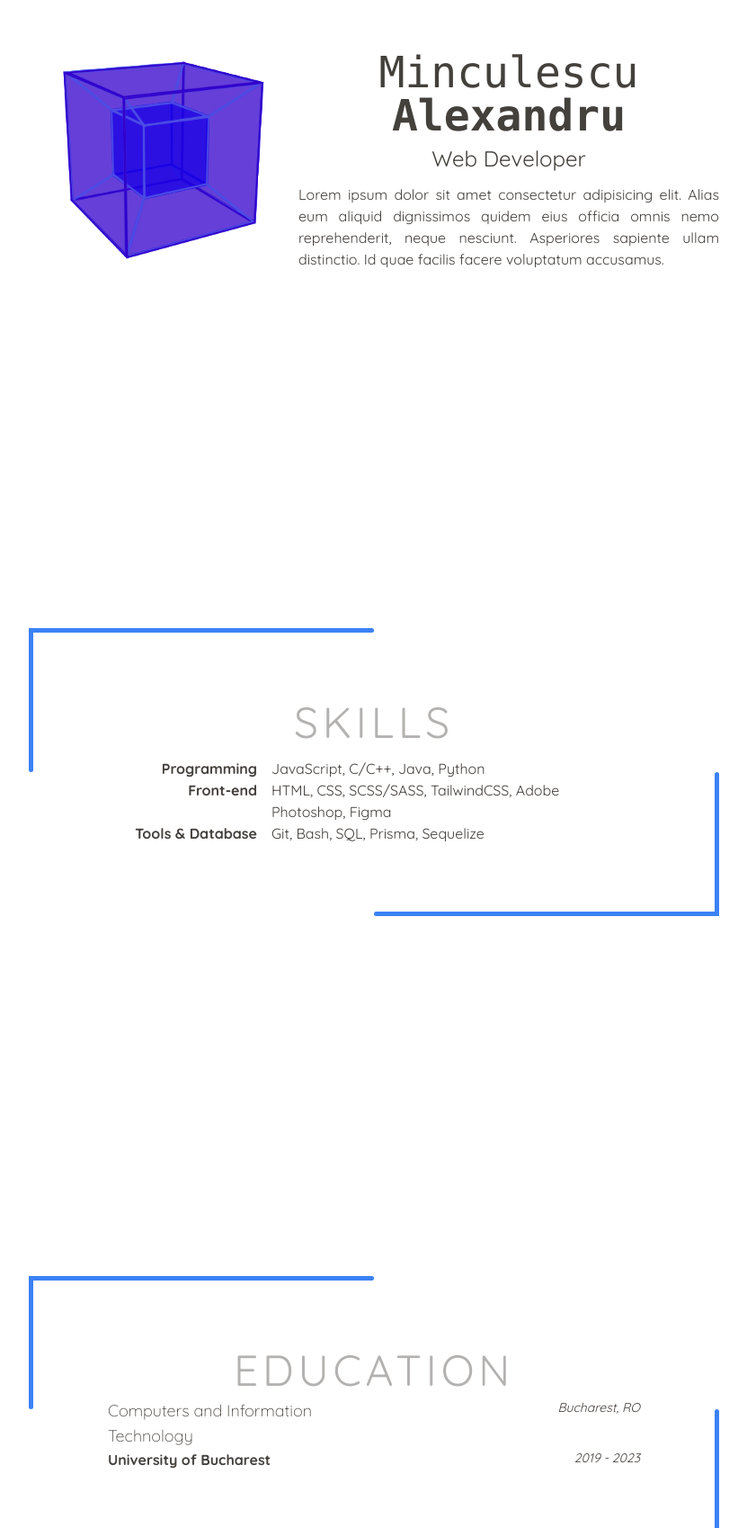
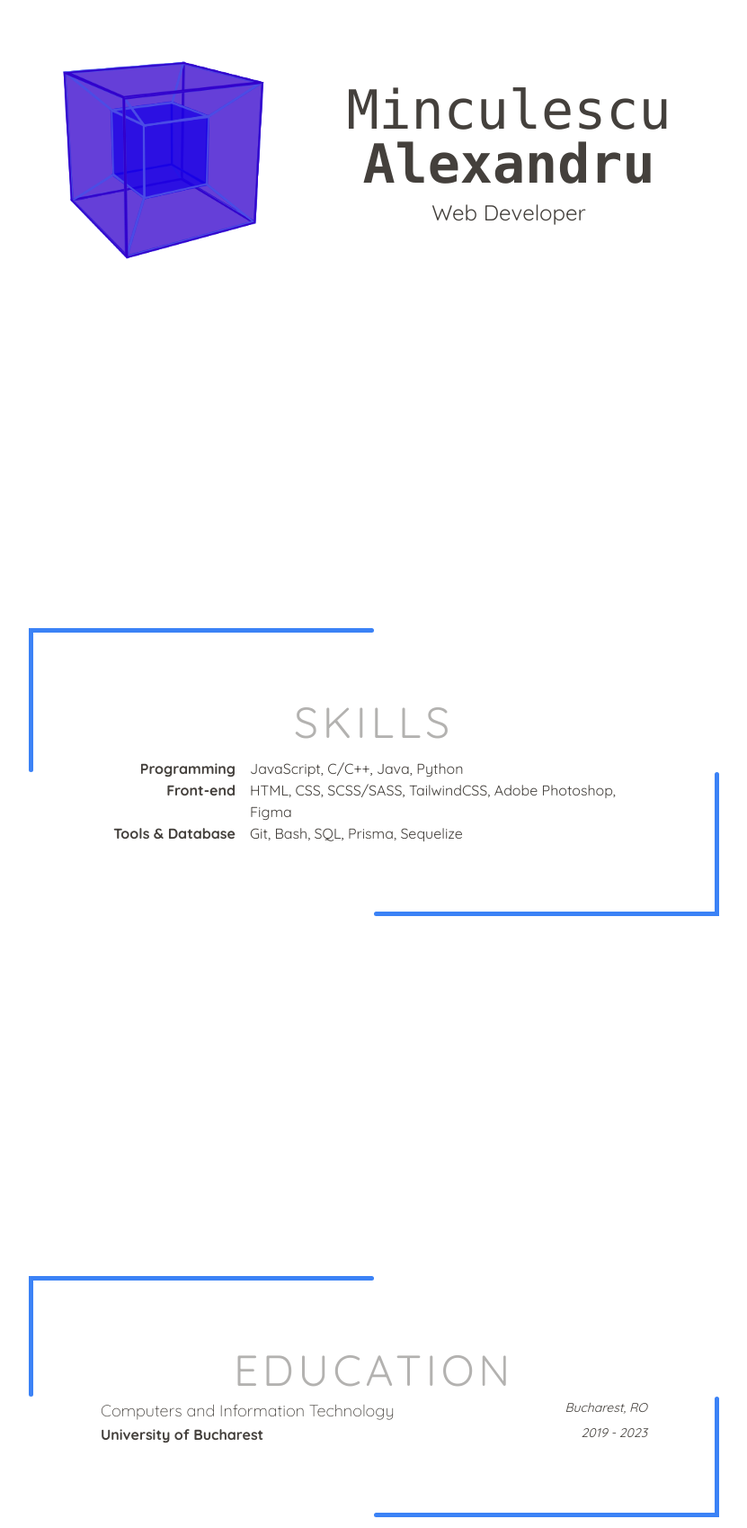
Before and after one commit to AlexMincu/portfolio, a SvelteKit app: page / in a window 1280 px wide. Shown: the part 222-1920 px from the top of the page at 90% size, without its empty margins (224-1055 px from the left). Built offline with nearby package versions, Linux system fonts and the light colour scheme.

Commit message:
remove description + layour tweaks

```diff
--- a/src/components/Education.svelte
+++ b/src/components/Education.svelte
@@ -9,7 +9,7 @@
 
 		<h2 class="mb-2 text-center text-5xl uppercase tracking-widest opacity-40">Education</h2>
 
-		<div class="mx-12 grid grid-cols-2">
+		<div class="mx-10 grid grid-cols-[80%_20%]">
 			<div class="text-lg font-light">Computers and Information Technology</div>
 			<div class="text-end text-sm italic">Bucharest, RO</div>
 			<div class="font-bold">University of Bucharest</div>
--- a/src/components/Header.svelte
+++ b/src/components/Header.svelte
@@ -12,19 +12,11 @@
 
 	<div class="h-fit">
 		<InView>
-			<h1 class="mb-2 font-mono text-5xl">Minculescu <span class="font-bold">Alexandru</span></h1>
+			<h1 class="mb-2 font-mono text-6xl">Minculescu <span class="font-bold">Alexandru</span></h1>
 		</InView>
 
 		<InView>
 			<h2 class="mb-3 text-2xl">Web Developer</h2>
 		</InView>
-
-		<InView>
-			<p class="text-justify">
-				Lorem ipsum dolor sit amet consectetur adipisicing elit. Alias eum aliquid dignissimos
-				quidem eius officia omnis nemo reprehenderit, neque nesciunt. Asperiores sapiente ullam
-				distinctio. Id quae facilis facere voluptatum accusamus.
-			</p>
-		</InView>
 	</div>
 </div>
--- a/src/components/Skills.svelte
+++ b/src/components/Skills.svelte
@@ -9,7 +9,7 @@
 
 		<h2 class="mb-4 text-center text-5xl uppercase tracking-widest opacity-40">Skills</h2>
 
-		<div class="mx-16 grid grid-cols-[150px_minmax(0,_1fr)] gap-x-4">
+		<div class="mx-10 grid grid-cols-[150px_minmax(0,_1fr)] gap-x-4">
 			<div class="text-right font-bold">Programming</div>
 			<div>JavaScript, C/C++, Java, Python</div>
 			<div class="text-right font-bold">Front-end</div>
```
